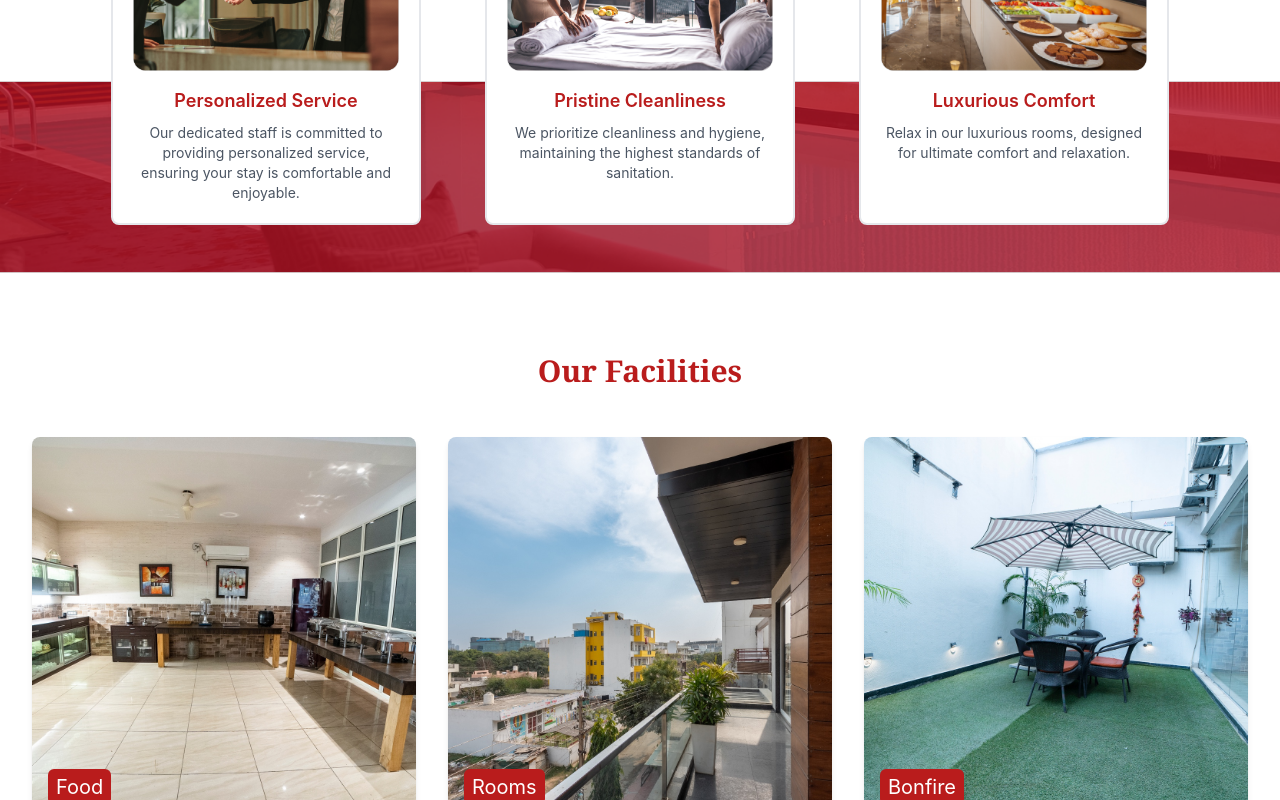
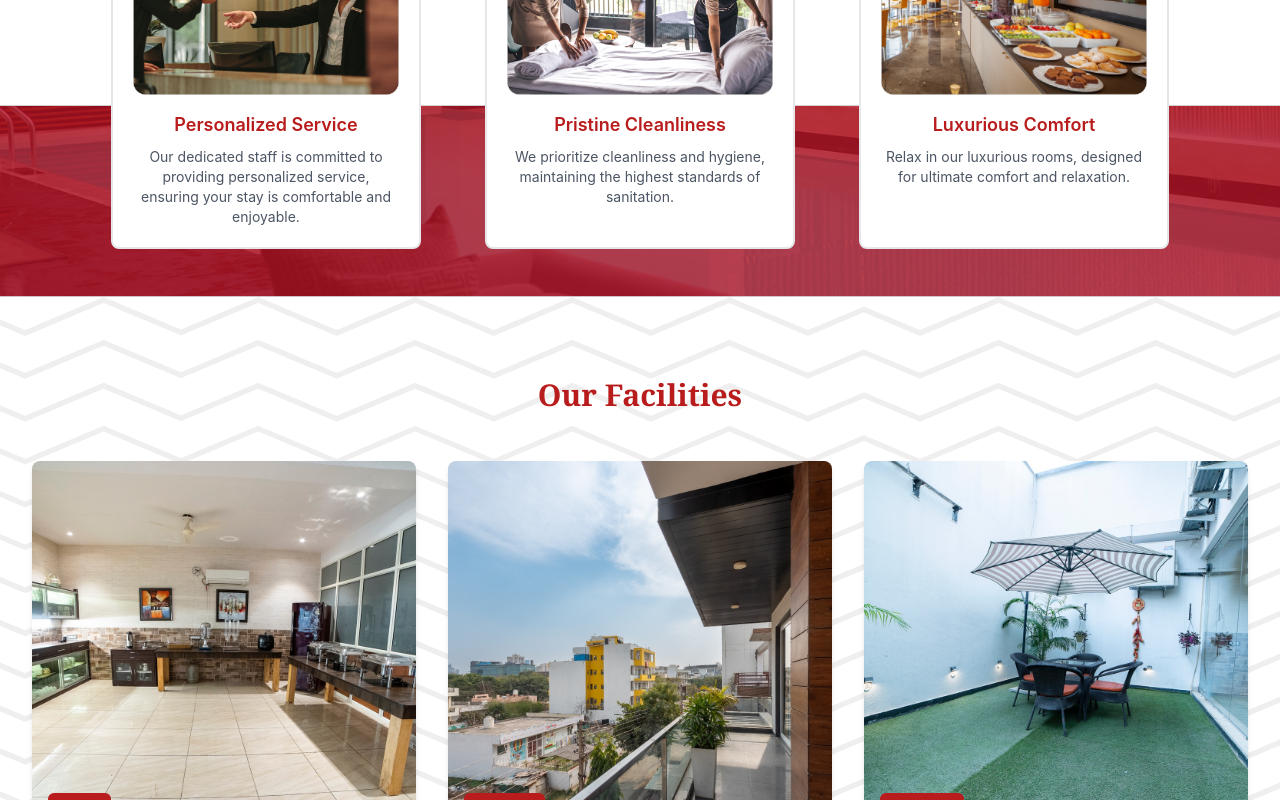
Before and after one commit to Garry028/Saavi_project, a React (Vite) app: page / in a window 1280 px wide. Shown: the part 2000-2800 px from the top of the page. Built offline with nearby package versions, Linux system fonts and the light colour scheme.

Commit message:
added bg image and enlarge logo

```diff
--- a/src/components/HotelCarousel.tsx
+++ b/src/components/HotelCarousel.tsx
@@ -10,6 +10,8 @@ import { Button } from "@/components/ui/button";
 import { Link } from "react-router-dom";
 import { content } from "@/lib/content";
 import { useEffect, useRef } from "react";
+
+
 
 
 
@@ -39,6 +41,7 @@ export default function HotelCarousel() {
         loop: true,
       }}
       className=" max-w-8xl h-full mx-auto"
+
     >
       <CarouselContent>
         {content.hotels.map((hotel) => (
--- a/src/components/Navbar.tsx
+++ b/src/components/Navbar.tsx
@@ -71,7 +71,7 @@ export default function Navbar() {
         <div className="flex lg:flex-1">
           <Link to="/" className="-m-1.5 p-1.5 flex items-center gap-2">
             <div className="flex flex-col items-center">
-              <img src={logo} alt="Saavi logo" className="w-14 h-14 object-cover rounded-md" />
+              <img src={logo} alt="Saavi logo" className="w-20 h-20 object-cover rounded-md" />
               <span className="text-sm font-semibold text-black mt-2">A Comfortable stay</span>
             </div>
           </Link>
--- a/src/components/perfectgateway.tsx
+++ b/src/components/perfectgateway.tsx
@@ -4,9 +4,10 @@ import TastyFood from '../../public/assets/tastyFood.png';
 import LuxuaryRoom from '../../public/assets/luxuaryRoom.png';
 import Marquee from "react-fast-marquee";
 
+
 function PerfectGateway() {
   return (
-    <div className="w-11/12 mx-auto text-center " style={{ backgroundImage: "url('../../public/assets/backgroundImage2.png')" }}>
+    <div className="w-11/12 mx-auto text-center ">
       <header className="text-left mb-8">
         <h1 className="text-3xl font-bold mb-4 animate-slide-in-left font-serif">Your Perfect Getaway</h1>
         <p className="text-xl text-red-700 font-serif">Experience the Best of Nature and Luxury</p>
--- a/src/pages/Home.tsx
+++ b/src/pages/Home.tsx
@@ -9,7 +9,8 @@ import { useEffect, useState } from "react";
 import { useInView } from 'react-intersection-observer'; // Import Intersection Observer hook
 import WhyChooseSaavi from "@/components/whychoosesaavi";
 import PerfectGateway from "@/components/perfectgateway";
-import background_Image from "../../public/assets/backgroundImage2.png";
+import background_Image2 from "../../public/assets/backgroundImage2.png";
+import background_Image1 from "../../public/assets/backgroundImage1.png";
 import Experience from "../components/experience";
 import Testimonial from "@/components/testimonial";
 import SaaviCards from "@/components/saaviCards";
@@ -17,7 +18,7 @@ import SaaviCards from "@/components/saaviCards";
 
 function Facilities({ }) {
   return (
-    <section className="py-20">
+    <section className="py-20" style={{ backgroundImage: `url(${background_Image2})` }}>
       <div className="max-w-7xl mx-auto px-4 sm:px-6 lg:px-8">
         <h2 className="text-3xl font-bold text-center font-serif text-red-700 mb-12">
           Our Facilities
@@ -212,7 +213,7 @@ export default function Home() {
 
 
       {/* Featured Hotels */}
-      <section className="py-20 bg-gray-50 w-full">
+      <section className="py-20 bg-gray-50 w-full "style={{ backgroundImage: `url(${background_Image1})` }}>
         <div className="w-full px-0">
           <h2 className="text-3xl font-serif text-red-700 font-bold text-center mb-12 animate-slide-in-top">
             Experience Saavi Hospitality
@@ -227,17 +228,18 @@ export default function Home() {
       <WhyChooseSaavi />
 
       {/* Our Facilities */}
-      <Facilities />
 
 
-      <div >
+
+      <div style={{ backgroundImage:`url(${background_Image2})`}}>
+      <Facilities />
         {/* <OurStory /> */}
         {/* Our Story Section */}
         <section
           ref={storyRef}
           className={`py-20 bg-cover bg-center bg-no-repeat transition-opacity duration-1000 ${storyInView ? "opacity-100" : "opacity-0"
             } transform ${storyInView ? "translate-y-0" : "translate-y-10"}`}
-          style={{ backgroundImage:`url(${background_Image})`}}
+
         >
           <div className="max-w-7xl mx-auto px-4 sm:px-6 lg:px-8 rounded-lg py-10 relative">
             <div className="grid md:grid-cols-2 gap-8">
```
Also changed, not shown: public/assets/backgroundImage1.png (added).
